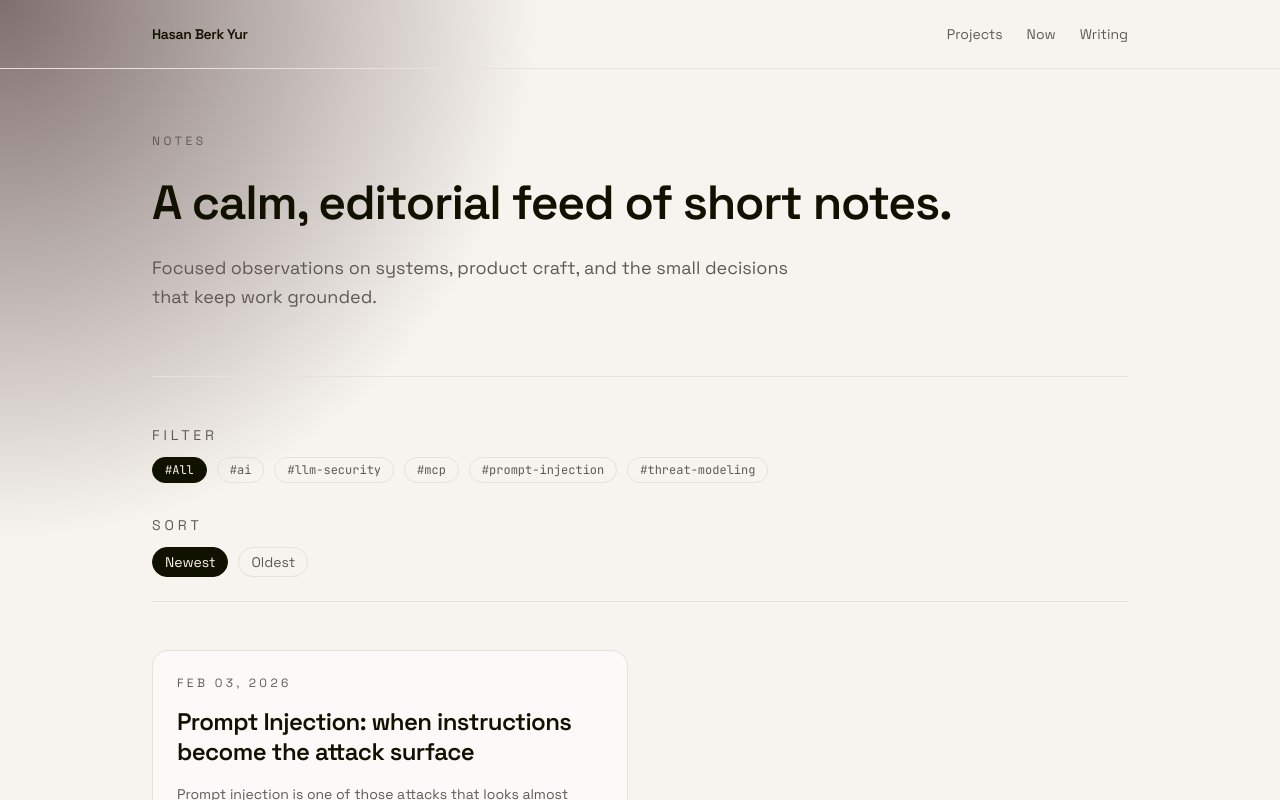
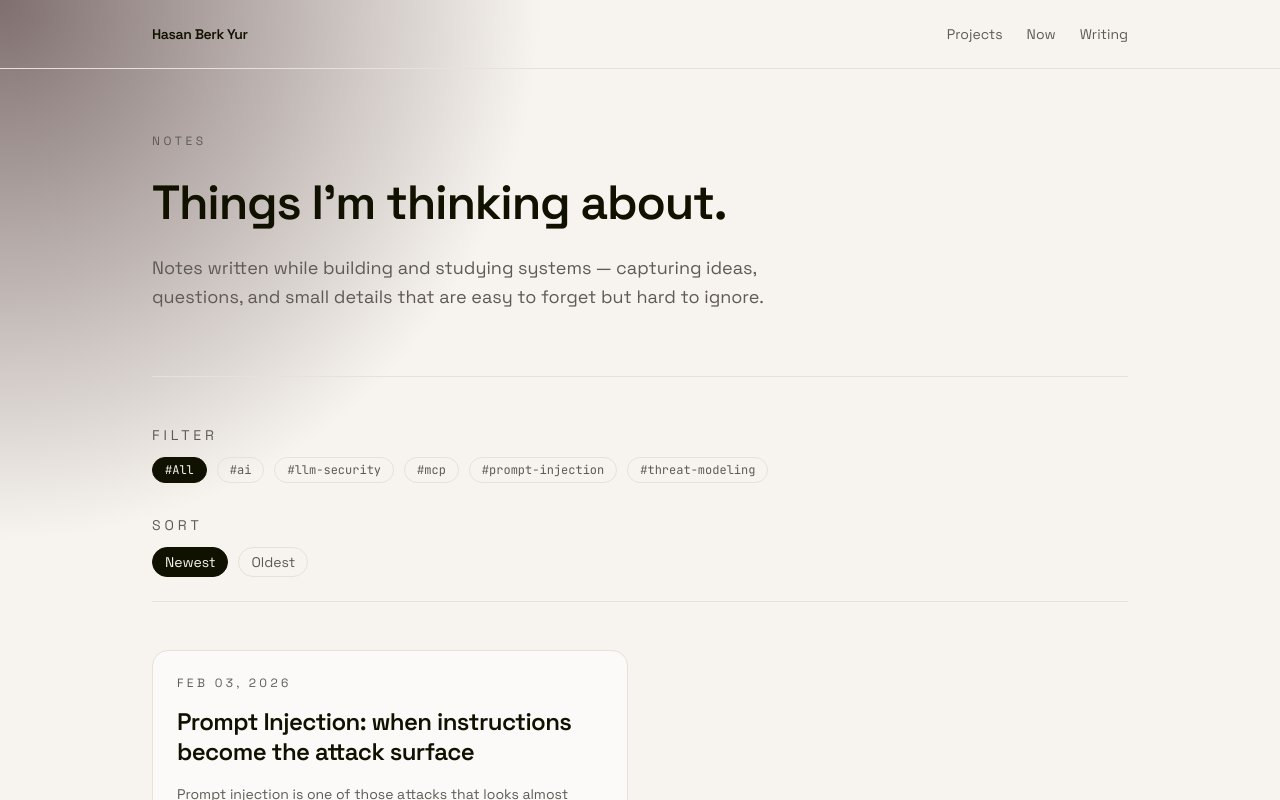
Before and after one commit to hasanberkyur/personal-website, a Next.js app: page /blog in a window 1280 px wide. Shown: the top 800 px of the page. Built offline with nearby package versions, Linux system fonts and the light colour scheme.

Commit message:
fetch: changing the text on /blog

```diff
--- a/app/blog/page.tsx
+++ b/app/blog/page.tsx
@@ -14,11 +14,11 @@ export default function BlogPage() {
         <section className="py-16">
           <p className="text-xs uppercase tracking-[0.3em] text-muted">Notes</p>
           <h1 className="mt-6 text-4xl font-semibold leading-tight tracking-tight sm:text-5xl">
-            A calm, editorial feed of short notes.
+            Things I’m thinking about.
           </h1>
           <p className="mt-5 max-w-2xl text-lg leading-relaxed text-muted">
-            Focused observations on systems, product craft, and the small decisions that keep work
-            grounded.
+            Notes written while building and studying systems — capturing ideas, questions, and small details
+            that are easy to forget but hard to ignore.
           </p>
         </section>
 
```
